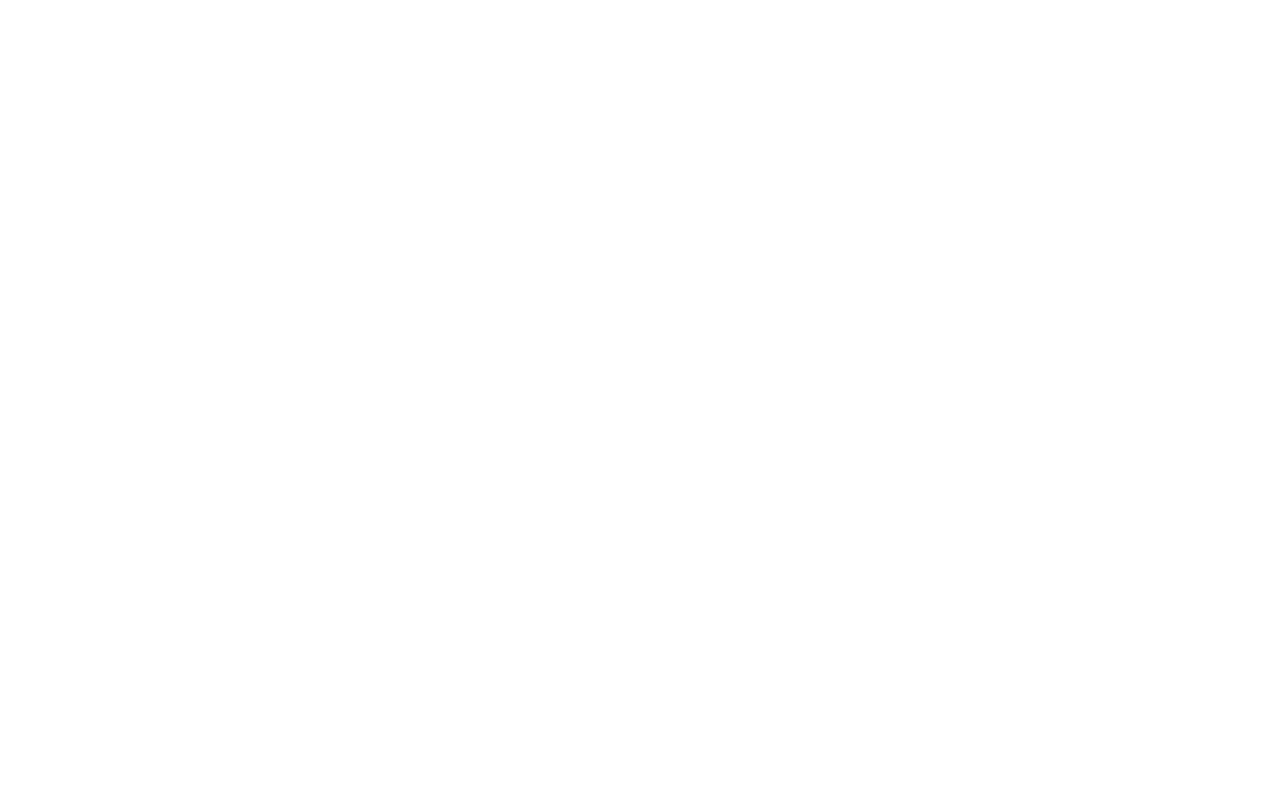
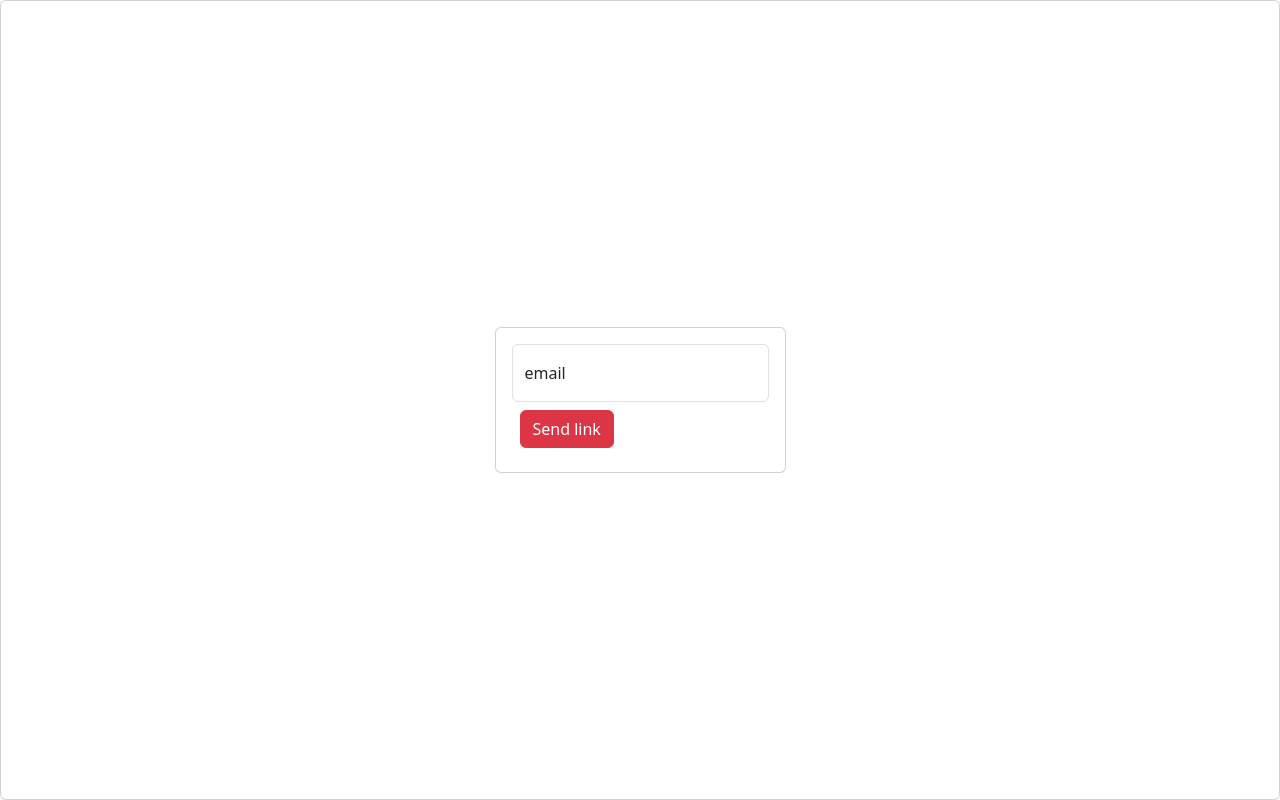
Before and after one commit to Gouravk73/expensetracker, a React (Create React App) app: page /forgetPassword in a window 1280 px wide. Before the commit this address had no page. Built offline with nearby package versions, Linux system fonts and the light colour scheme.

Commit message:
Forgot Password Workflow

```diff
--- a/src/App.js
+++ b/src/App.js
@@ -2,6 +2,7 @@
 import Login from './Components/Login';
 import Profile from './Components/Profile';
 import SingUp from './Components/SingUp';
+import ForgetPassword from "./Components/ForgetPassword";
 import {BrowserRouter,Route,Routes} from 'react-router-dom';
 
 function App() {
@@ -13,6 +14,7 @@
 
         <Route path="/login" element={<Login/>} />
         <Route path="/signup" element={<SingUp/>} />
+        <Route path="/forgetPassword" element={<ForgetPassword/>} />
         </Routes>
     </BrowserRouter>
   );
--- /dev/null
+++ b/src/Components/ForgetPassword.jsx
@@ -0,0 +1,63 @@
+import React, { useContext, useRef } from 'react'
+import Context from '../store/Context'
+
+const ForgetPassword = () => {
+  const emailInput=useRef(null);
+  const loginctx=useContext(Context);
+
+  const submitHandler = (e) => {
+    const email=emailInput.current.value;
+    console.log("email", email);
+    e.preventDefault();
+    fetch('https://identitytoolkit.googleapis.com/v1/accounts:sendOobCode?key=AIzaSyBjr9ZJeo5m2w0r_5eOv3iWq4I17shym4Y',{
+      method:"post",
+      body: JSON.stringify({
+        requestType:"PASSWORD_RESET",
+        email:email,
+      }),
+      headers:{
+        'content-type':'application/json'
+      }
+    }).then((res)=>{
+      if(res.ok) return res.json();
+      else{
+        return res.json().then((data)=>{
+          console.log("error", data);
+          throw new Error(data.Error.message);
+        })
+      }
+    }).then((data)=>{
+      console.log('data',data);
+    }).catch((err)=>{
+      console.log('error', err);
+      if (err && err.error && err.error.message) {
+          console.log('Error message:', err.error.message);
+      } else {
+          console.log('Unexpected error:', err);
+      }
+    })
+  }
+  return (
+    <div className='container-fluid card d-flex justify-content-center align-items-center vh-100'>
+      <div className="card  justify-content-center align-items-center">
+          <div className="card-body">
+          <form action="" onClick={submitHandler}>
+
+            <div className="form-group">
+              <div className="form-floating">
+                <input type="text" name='email' id='email'  className='form-control' placeholder='abc@gmail.com' ref={emailInput} required/>
+                <label htmlFor="email">email</label>
+              </div>
+            </div>
+            <div className='col p-2'>
+            <button className='btn btn-danger '>Send link</button>
+            </div>
+            </form>
+          </div>
+
+      </div>
+    </div>
+  )
+}
+
+export default ForgetPassword
--- a/src/Components/Home.jsx
+++ b/src/Components/Home.jsx
@@ -1,33 +1,14 @@
 import React, { useContext, useEffect, useState } from 'react'
-import { Link } from 'react-router-dom'
+import { Link, useNavigate } from 'react-router-dom'
 import Context from '../store/Context';
 
 const Home = () => {
   const [profileLink,setProfileLink] =useState(true);
   const loginCtx=useContext(Context);
+  const navigate =useNavigate();
   const token=loginCtx.token;
   const emailVerification=()=>{
-    fetch('https://identitytoolkit.googleapis.com/v1/accounts:sendOobCode?key=AIzaSyBjr9ZJeo5m2w0r_5eOv3iWq4I17shym4Y',{
-      method:"post",
-      body: JSON.stringify({
-        requestType:"VERIFY_EMAIL",
-        idToken:token
-      }),
-      headers:{
-        'content-type':'application/json'
-      }
-    }).then((res)=>{
-      if(res.ok) return res.json();
-      else{
-        return res.json().then((data)=>{
-          throw new Error(data.Error.message);
-        })
-      }
-    }).then((data)=>{
-      console.log(data);
-    }).catch((err)=>{
-      console.log(err);
-    })
+    navigate('/forgetpassword')
   }
   return (
     <div>
--- a/src/Components/Login.jsx
+++ b/src/Components/Login.jsx
@@ -1,12 +1,16 @@
 import React, { useContext, useRef } from 'react';
 import { useNavigate } from 'react-router-dom';
 import Context from '../store/Context';
+import { Button } from 'react-bootstrap';
 
 const Login = () => {
     const emailInput=useRef(null);
     const passwordInput=useRef(null);
     const navigate=useNavigate();
     const loginCtx=useContext(Context);
+    const forgetPassword=()=>{
+        navigate('/forgetPassword')
+    }
 
     const handleLogin = (e) => {
         e.preventDefault();
@@ -56,9 +60,13 @@
                         </div>
                         <div className="form-group">
                             <div className="form-floating">
-                                <input type="password" id='password' className="form-control" placeholder='abc@123' ref={passwordInput} required/>
+                                <input type="password" id='password' className="form-control" placeholder='abc@123' ref={passwordInput} />
                                 <label htmlFor="password">Password</label>
                             </div>
+                        </div>
+                        <div className='col d-flex flex-column justify-content-center align-items-center p-4'>
+                        <button onClick={forgetPassword}>Forget Password?</button>
+
                         </div>
                         <button className='btn btn-primary' style={{ margin:'10px 0', padding:'5px 70px'}}>Login</button>
                     </form>
```
